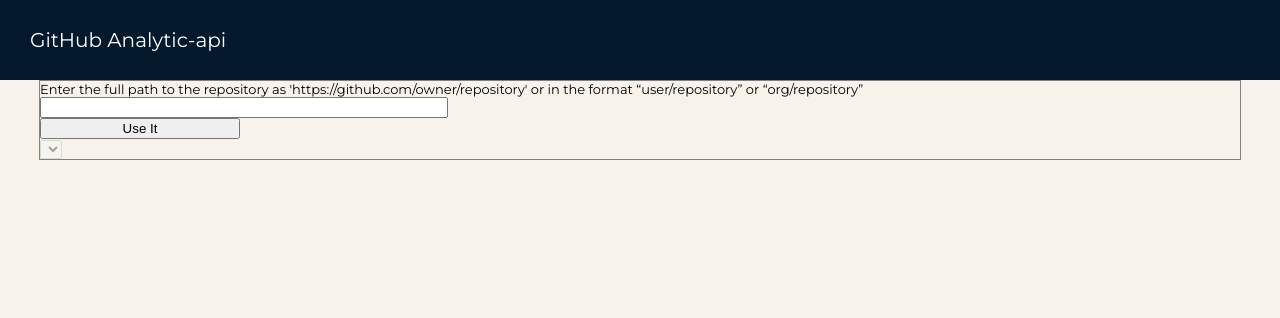
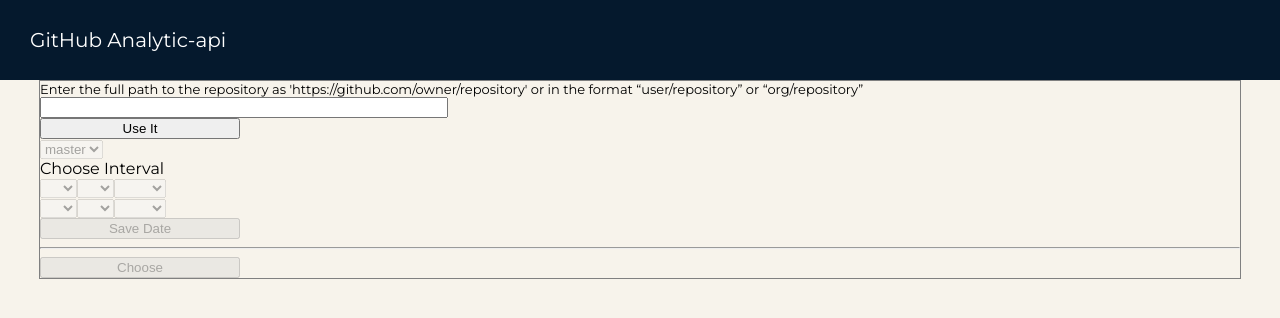
Before and after one commit to voice200/api-githab, a Vue app: page /user/1 in a window 1280 px wide. Shown: the top 318 px of the page. Built offline with nearby package versions, Linux system fonts and the light colour scheme.

Commit message:
added date on ui

```diff
--- a/src/components/AppSelect.vue
+++ b/src/components/AppSelect.vue
@@ -1,10 +1,10 @@
 <template>
 <div>
-  <select @change="changeBranch('test')"  :disabled="!getDisable">
-<!--    <option selected>{{ defaultValue }}</option>-->
+  <select :disabled="!getDisable" v-model="branch" @change="changeBranch(branch)">
+    <option selected v-if="!getDisable">{{ defaultValue }}</option>
     <option
-      @change="changeBranch(item.name)"
       :selected="item.name === 'master'"
+      :value="item.name"
       v-for="(item, i) in items"
             :key="i">{{ item.name }}</option>
   </select>
@@ -12,31 +12,24 @@
 </template>
 
 <script>
+import { handlerEvent } from "@/handlerEvent";
 export default {
   props: {
     items: {type: Array},
     defaultValue: {type: String},
-    data () {
-      return {
-        branch: null
-      }
-    }
   },
-name: "AppSelect",
   data () {
     return {
+      branch: 'master'
     }
   },
   methods: {
     changeBranch(branch){
       this.$store.dispatch('setSearch', {branch})
-      console.log('меняю ветку')
+      handlerEvent.$emit('choicedone')
     }
   },
   computed : {
-    // getBranches () {
-    //   return this.items.filter(item => item.name !== 'master')
-    // },
     getDisable() {
       return this.items.length
     }
--- a/src/components/Workflow.vue
+++ b/src/components/Workflow.vue
@@ -3,24 +3,85 @@
   <InputAutocomplete :changeDisable="changeDisable"/>
   <button class="workflow_button" @click="getData">Use It</button>
   <AppSelect :items="getBranches" defaultValue="master"/>
+  Choose Interval
+  <div class="date-interval">
+    <div class="date-start">
+      <select name="dayStart" id="dayStart" :disabled="!getBranches.length" v-model="dateStartUser.day">
+        <option
+          v-for="(day, i) in dayItems" :key="i"
+          :value="day">{{ day }}</option>
+      </select>
+      <select name="monthStart" id="monthStart" :disabled="!getBranches.length" v-model="dateStartUser.month" >
+        <option
+          :disabled="month < new Date(getSearch.dateStart).getMonth()"
+          v-for="(month, i) in monthItems" :key="i"
+          :value="month">{{ month }}</option>
+      </select>
+      <select name="yearStart" id="yearStart" :disabled="!getBranches.length" v-model="dateStartUser.year">
+        <option
+          v-for="(year, i) in yearItems" :key="i"
+          :value="year">{{ year }}</option>
+      </select>
+    </div>
+    <div class="date-end">
+      <select name="dayEnd" id="dayEnd" :disabled="!getBranches.length" v-model="dateEndUser.day">
+        <option
+          v-for="(day, i) in dayItems" :key="i"
+          :value="day">{{ day }}</option>
+      </select>
+      <select name="monthEnd" id="monthEnd" :disabled="!getBranches.length" v-model="dateEndUser.month">
+        <option
+          v-for="(month, i) in monthItems" :key="i"
+          :value="month">{{ month }}</option>
+      </select>
+      <select name="yearEnd" id="yearEnd" :disabled="!getBranches.length" v-model="dateEndUser.year">
+        <option
+          v-for="(year, i) in yearItems" :key="i"
+          :value="year">{{ year }}</option>
+      </select>
+    </div>
+    <button class="workflow_button" :disabled="!getBranches.length" @click="changeDate">Save Date</button>
+  </div>
+  <hr/>
+  <button class="workflow_button" :disabled="disableAllData" @click="getAllDataSearch">Choose</button>
+
 </div>
 </template>
 
 <script>
 import InputAutocomplete from "@/components/InputAutocomplete";
 import AppSelect from "@/components/AppSelect";
+import {handlerEvent} from '@/handlerEvent'
+import { formatDate, getCalendar } from "@/utils/utils";
 
 export default {
 name: "workflow",
   components: { AppSelect, InputAutocomplete },
   data () {
   return {
-    disable: false
+    disable: false,
+    disableAllData: true,
+    dateStartUser: {
+      day:'',
+      month: '',
+      year: ''
+    },
+    dateEndUser: {
+      day:'',
+      month: '',
+      year: ''
+    },
+    dayItems: getCalendar('day'),
+    monthItems: getCalendar('month'),
+    yearItems: getCalendar('year')
   }
   },
   computed: {
     getBranches(){
       return this.$store.getters.getBranches
+    },
+    getSearch () {
+     return this.$store.getters.getSearch
     }
   },
   methods: {
@@ -31,9 +92,41 @@
     getData () {
       this.$store.dispatch('setRepository').then(()=>{
         this.$store.dispatch('setBranches')
+        const {dateStart, dateEnd} = this.$store.getters.getSearch
+        this.dateStartUser.year = new Date(dateStart).getFullYear()
+        this.dateStartUser.month = +(new Date(dateStart).getMonth()) + 1
+        this.dateStartUser.day = new Date(dateStart).getDate()
+        this.dateEndUser.year = new Date(dateEnd).getFullYear()
+        this.dateEndUser.month = +(new Date(dateEnd).getMonth()) + 1
+        this.dateEndUser.day = new Date(dateEnd).getDate()
+      })
+    },
+    getAllDataSearch () {
+      console.log('получить дату')
+    },
+    disableButton() {
+      this.disableAllData = false
+    },
+    changeDate() {
+      const startDate = Object.entries(this.dateStartUser).reverse().map(item => item[1])
+      const endDate = Object.entries(this.dateEndUser).reverse().map(item => item[1])
+      this.$store.dispatch('setSearch', {
+        dateStart: formatDate(startDate.join('-')),
+        dateEnd: formatDate(endDate.join('-'))
+      }).then(()=>{
+        const {dateStart, dateEnd} = this.$store.getters.getSearch
+        this.dateStartUser.year = new Date(dateStart).getFullYear()
+        this.dateStartUser.month = +(new Date(dateStart).getMonth()) + 1
+        this.dateStartUser.day = new Date(dateStart).getDate()
+        this.dateEndUser.year = new Date(dateEnd).getFullYear()
+        this.dateEndUser.month = +(new Date(dateEnd).getMonth()) + 1
+        this.dateEndUser.day = new Date(dateEnd).getDate()
       })
     }
-  }
+  },
+  mounted() {
+    handlerEvent.$on('choicedone', this.disableButton)
+  },
 }
 </script>
 
--- a/src/store/repo.js
+++ b/src/store/repo.js
@@ -1,4 +1,5 @@
 import { getBranches, getRepo} from "@/request";
+import { formatDate } from "@/utils/utils";
 export default {
   state : {
     search: {
@@ -57,6 +58,11 @@
         const repository = await getRepo(owner, repo, token)
         commit('setRepository', repository)
         commit('setLoading', false)
+        const date = new Date
+        console.log('date', date)
+        commit('setSearch', {
+          dateStart: formatDate(repository.created_at),
+          dateEnd: formatDate()})
       }
       catch ( e ) {
         commit('setLoading', false)
@@ -69,6 +75,9 @@
   getters: {
     getBranches (state){
       return state.branches
+    },
+    getSearch(state){
+      return state.search
     }
 
   }
--- a/src/utils/utils.js
+++ b/src/utils/utils.js
@@ -4,3 +4,32 @@
   const binaryStringItems = randomItems.map(dec => `0${dec.toString(16).substr(-2)}`)
   return binaryStringItems.reduce((acc, item) => `${acc}${item}`, '');
 }
+export const formatDate = (date= null) =>{
+  if (date){
+    return new Date(date).toLocaleString('En-en').split(',')[0]
+  } else {
+    return (new Date).toLocaleString('En-en').split(',')[0]
+  }
+}
+export const getCalendar = (value) => {
+  const result = []
+  switch ( value ){
+    case 'day':
+      for ( let day = 1; day <=31; day++ ){
+        result.push(day)
+      }
+      return result
+    case 'month':
+      for ( let month = 1; month <=12; month++ ){
+        result.push(month)
+      }
+      return result
+    case 'year':
+      for ( let year = 2000; year <=2021; year++ ){
+        result.push(year)
+      }
+      return result
+    default:
+      return result
+  }
+}
```
Also changed, not shown: src/components/MemberItem.vue (added, +18 -0 lines), src/components/Members.vue (added, +14 -0 lines).
